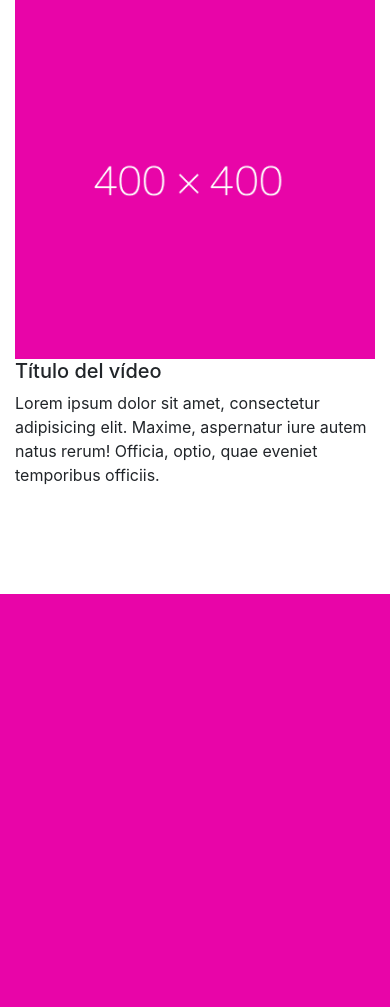
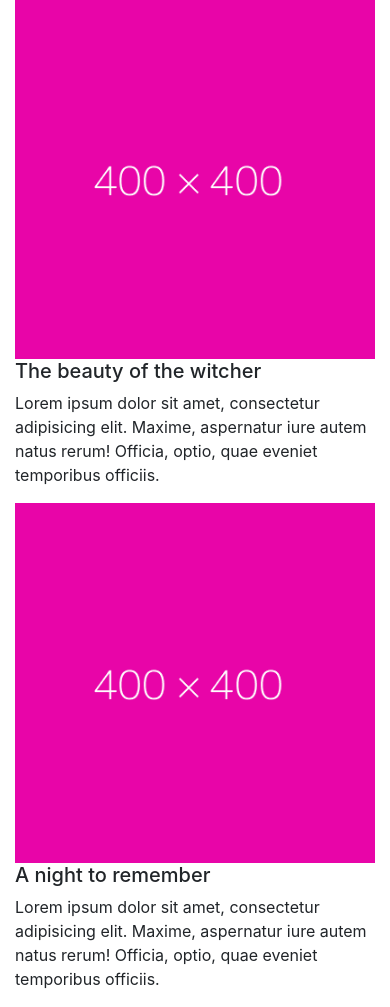
Before and after one commit to AnimacionLosEnlaces/rpmi2018, a PHP site: page /examen2ev.php in a window 390 px wide. Shown: the part 250-1257 px from the top of the page. Before the commit the page ends 844 px from the top, so only its background shows below. Run offline with PHP 8.4, Linux system fonts and the light colour scheme.

Commit message:
Funcion examen 2
Variable de URL de los vídeos+videos mp4

```diff
--- a/examen2ev.php
+++ b/examen2ev.php
@@ -24,7 +24,7 @@
 
 </head>
 
-<body>
+<body onLoad="init()">
 <div class="container-fluid">
 
 <!-- Cuerpo central-->
@@ -35,7 +35,7 @@
     <div class="col-lg-7 col-md-12">
 		<h2 id="titulo">Título del vídeo</h2>
         <div class="embed-responsive embed-responsive-16by9">
-            <video id="player" poster="images/poster/tim1.jpg" controls src="vids/video01.mp4">
+            <video id="player" poster="images/poster/poster1.png" controls src="vids/witcher/video01.mp4">
 
             </video>
         </div>
@@ -60,12 +60,40 @@
                 	<!--Imagen-->
                     <div class="col-lg-4 col-md-12 d-md-block d-sm-none">
 
-                    <img src="images/dummy/400x400_pink.png" alt="video1" class="img-fluid" onClick="cargarVideo('Título del vídeo 1','poster del video 1','video 1')">
+                    <img src="images/dummy/400x400_pink.png" alt="video1" class="img-fluid" onClick="cargarVideo('Título del vídeo 1','poster1.png','video01.mp4')">
                     </div>
 
                     <!--Texto-->
                     <div class="col-lg-8 col-md-12">
-                    	<h5>Título del vídeo</h5>
+                    	<h5>The beauty of the witcher</h5>
+
+                        <p>Lorem ipsum dolor sit amet, consectetur adipisicing elit. Maxime, aspernatur iure autem natus rerum! Officia, optio, quae eveniet temporibus officiis.</p>
+                    </div>
+
+
+                </div>
+
+
+            </div>
+            <!--Fin item-->
+
+
+
+            <!--Item-->
+            <div class="col-lg-12 col-md-3 col-sm-12">
+
+
+                <div class="row">
+
+                	<!--Imagen-->
+                    <div class="col-lg-4 col-md-12 d-md-block d-sm-none">
+
+                    <img src="images/dummy/400x400_pink.png" alt="video1" class="img-fluid" onClick="cargarVideo('Título del vídeo 2','poster2.png','video02.mp4')">
+                    </div>
+
+                    <!--Texto-->
+                    <div class="col-lg-8 col-md-12">
+                    	<h5>A night to remember</h5>
 
                         <p>Lorem ipsum dolor sit amet, consectetur adipisicing elit. Maxime, aspernatur iure autem natus rerum! Officia, optio, quae eveniet temporibus officiis.</p>
                     </div>
@@ -110,8 +138,17 @@
 
 <script>
 
+function init(){
+	console.log('Se ha cargado la página');
+}
+
 function cargarVideo(texto,poster,video){
-	console.log(texto + poster + video);
+	//console.log("El título es: \"" + texto + "\"");
+	document.getElementById('titulo').innerHTML = texto;
+	var videoURL = "vids/witcher/" + video;
+	//console.log(videoURL);
+
+	document.getElementById('player').src = videoURL;
 }
 
 </script>
```
Also changed, not shown: images/poster/poster1.png (added), images/poster/poster2.png (added), images/poster/poster3.png (added), images/poster/poster4.png (added), 4 other files.
